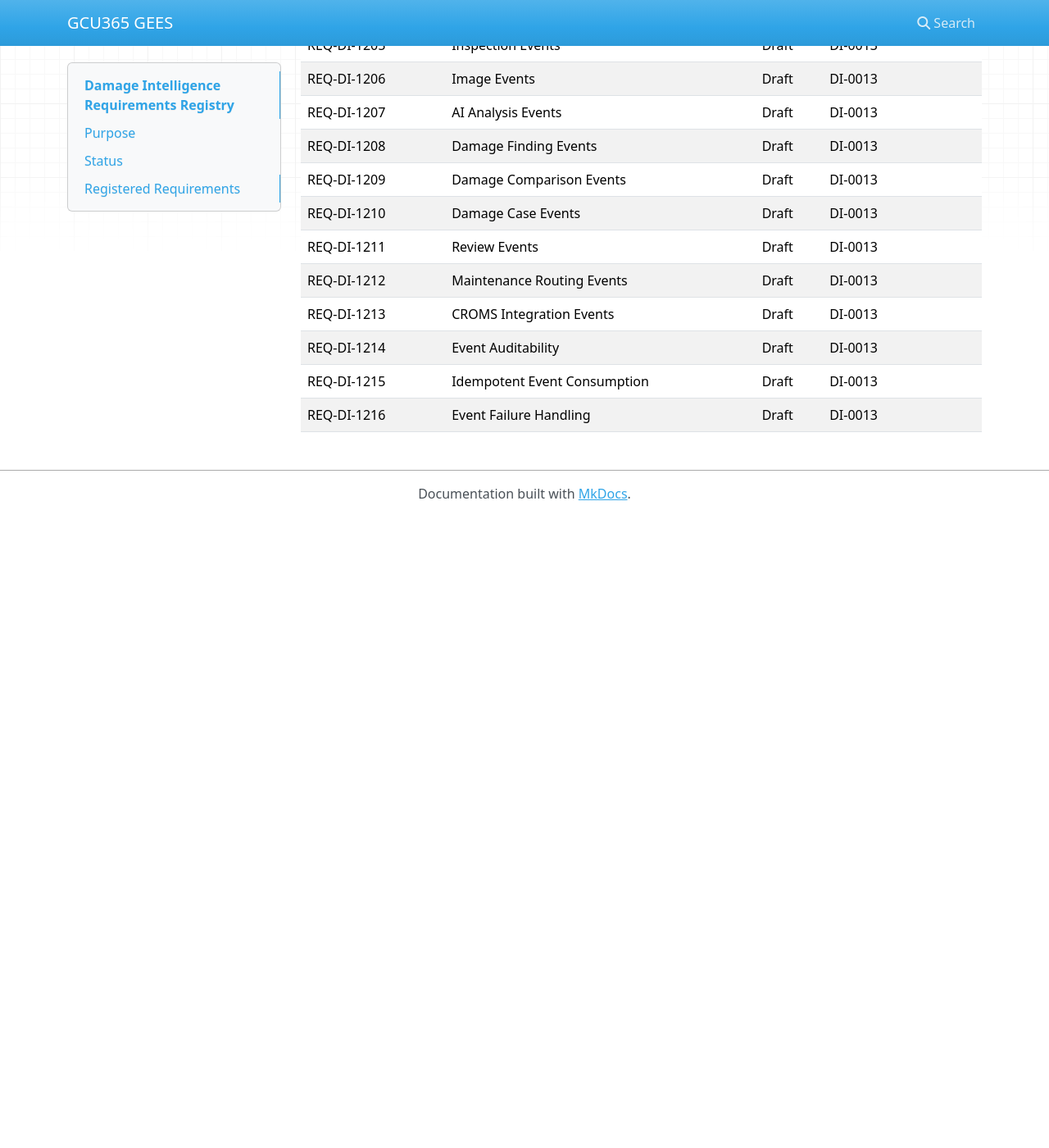
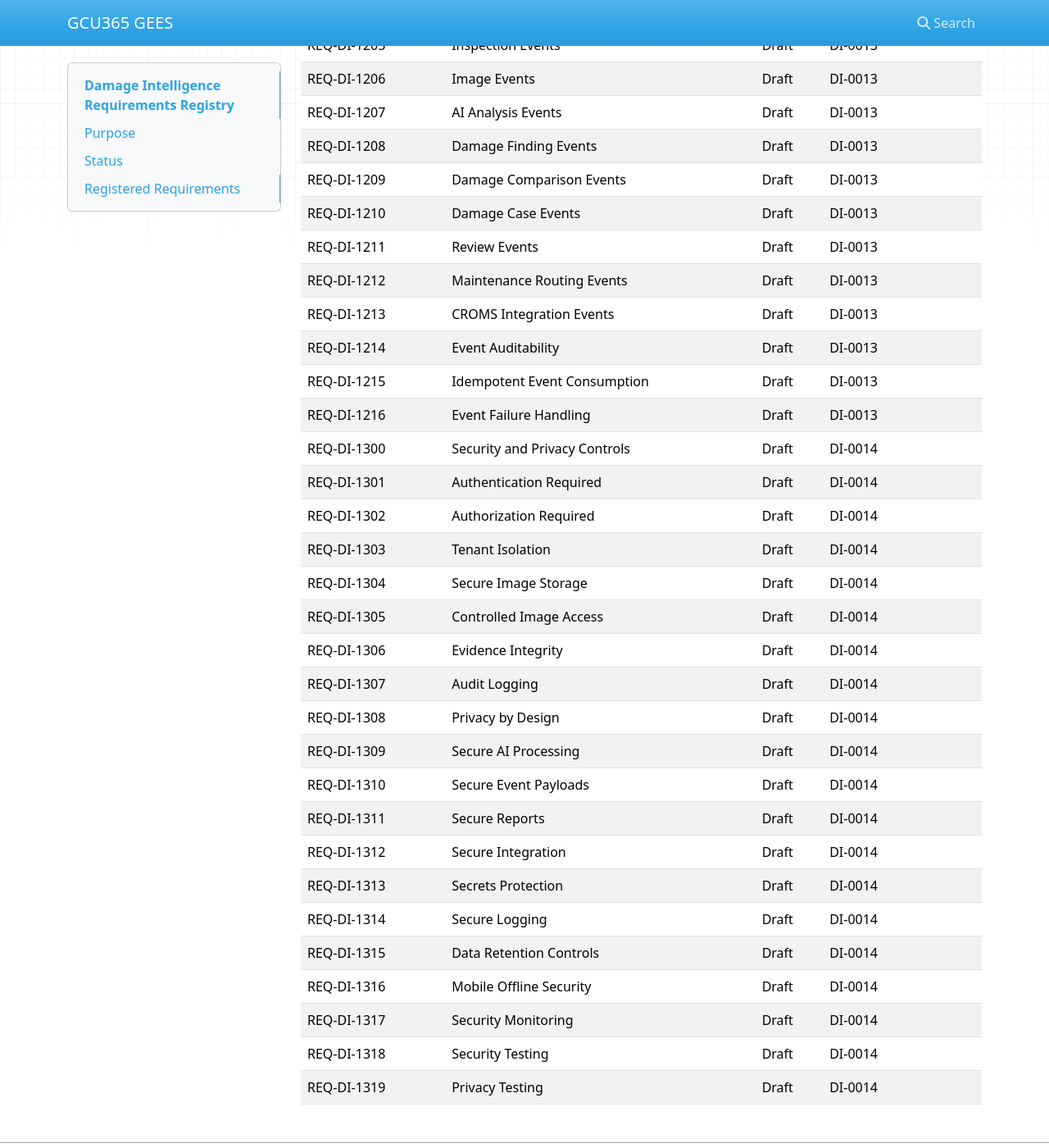
Before and after one commit to My10Sons/GCU365GEES, an MkDocs documentation site: the page built from docs/99-Appendices/Requirement-Registry/DAMAGE.md, in a window 1280 px wide and 1400 px high, scrolled down 8077 px. Shown: the whole window at 82% size. Built offline with MkDocs 1.6.1, drawn with Linux system fonts in a browser that asks for light colours; nearby versions of some CDN libraries; before the commit the page ends 8707 px from its top, so only the background shows below that.

Commit message:
Update Damage Intelligence Requirements Registry

```diff
--- a/docs/99-Appendices/Requirement-Registry/DAMAGE.md
+++ b/docs/99-Appendices/Requirement-Registry/DAMAGE.md
@@ -211,3 +211,23 @@ Requirements have been registered below.
 | REQ-DI-1214 | Event Auditability | Draft | DI-0013 | Audit event publishing and processing |
 | REQ-DI-1215 | Idempotent Event Consumption | Draft | DI-0013 | Consumers tolerate duplicate delivery |
 | REQ-DI-1216 | Event Failure Handling | Draft | DI-0013 | Retry, dead-letter, alerting, and replay |
+| REQ-DI-1300 | Security and Privacy Controls | Draft | DI-0014 | Security/privacy controls for Damage Intelligence |
+| REQ-DI-1301 | Authentication Required | Draft | DI-0014 | Protected APIs/evidence require authentication |
+| REQ-DI-1302 | Authorization Required | Draft | DI-0014 | Protected operations require authorization |
+| REQ-DI-1303 | Tenant Isolation | Draft | DI-0014 | Tenant isolation across system boundaries |
+| REQ-DI-1304 | Secure Image Storage | Draft | DI-0014 | Access-controlled image storage |
+| REQ-DI-1305 | Controlled Image Access | Draft | DI-0014 | No permanent public image URLs |
+| REQ-DI-1306 | Evidence Integrity | Draft | DI-0014 | Protect approved evidence from alteration |
+| REQ-DI-1307 | Audit Logging | Draft | DI-0014 | Audit significant actions |
+| REQ-DI-1308 | Privacy by Design | Draft | DI-0014 | Minimize customer-linked data |
+| REQ-DI-1309 | Secure AI Processing | Draft | DI-0014 | Tenant-safe and privacy-safe AI processing |
+| REQ-DI-1310 | Secure Event Payloads | Draft | DI-0014 | No secrets, tokens, or unrestricted URLs in events |
+| REQ-DI-1311 | Secure Reports | Draft | DI-0014 | Access-controlled reports |
+| REQ-DI-1312 | Secure Integration | Draft | DI-0014 | Authenticated and authorized integrations |
+| REQ-DI-1313 | Secrets Protection | Draft | DI-0014 | Secrets not stored in code/logs/events/reports |
+| REQ-DI-1314 | Secure Logging | Draft | DI-0014 | Logs avoid sensitive data |
+| REQ-DI-1315 | Data Retention Controls | Draft | DI-0014 | Retention and archival controls |
+| REQ-DI-1316 | Mobile Offline Security | Draft | DI-0014 | Protect offline mobile evidence |
+| REQ-DI-1317 | Security Monitoring | Draft | DI-0014 | Monitor suspicious security activity |
+| REQ-DI-1318 | Security Testing | Draft | DI-0014 | Security testing before production |
+| REQ-DI-1319 | Privacy Testing | Draft | DI-0014 | Privacy testing for minimization and controls |
```
